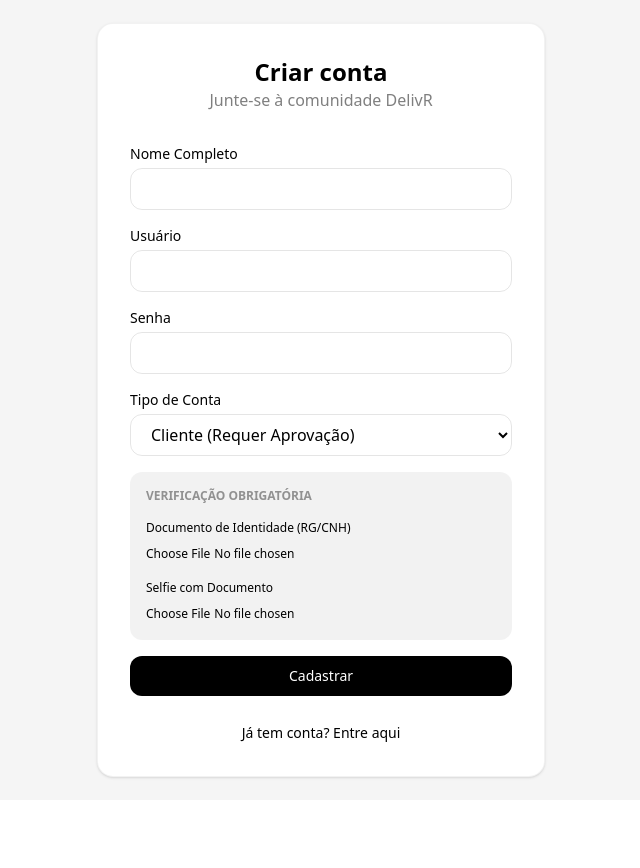
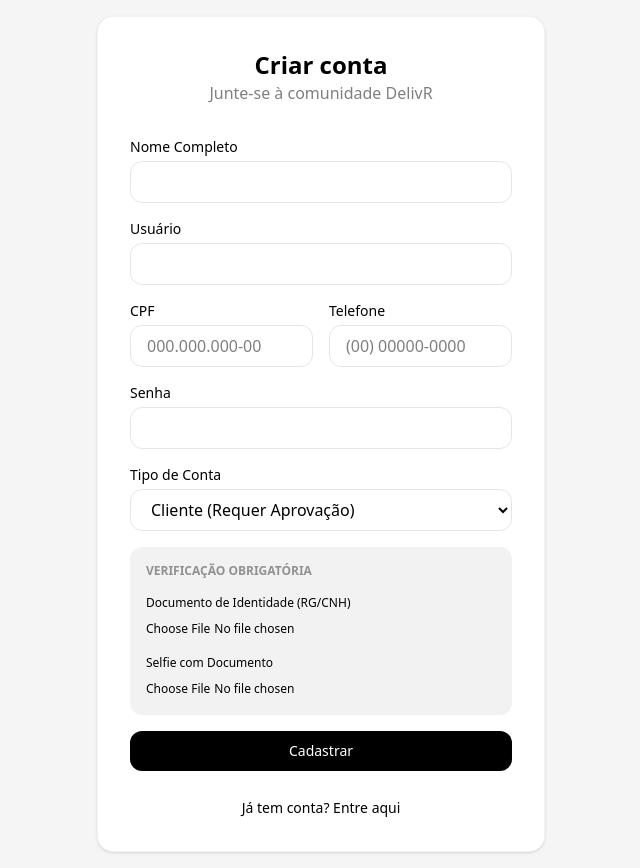
Before and after one commit to michaelmariano3523-wq/delivr-delivery-platform, a React (Vite) app: page / in a window 1280 px wide. Both pictures are taken after a click on the button "Não tem conta? Cadastre-se". Shown: the whole page, without its empty margins (319-959 px from the left). Before the commit the page ends 800 px from the top, so only its background shows below. Built offline with nearby package versions, Linux system fonts and the light colour scheme.

Commit message:
fix: Pagar.me PIX QR code generation with real customer data

```diff
--- a/server.ts
+++ b/server.ts
@@ -75,7 +75,7 @@
 // Migration: Add missing columns if they don't exist
 const migrate = () => {
   const tables = {
-    users: { id_document: 'TEXT', selfie: 'TEXT', avatar: 'TEXT' },
+    users: { id_document: 'TEXT', selfie: 'TEXT', avatar: 'TEXT', phone: 'TEXT', cpf: 'TEXT' },
     orders: { client_lat: 'REAL', client_lng: 'REAL', address: 'TEXT', payment_id: 'TEXT', payment_status: 'TEXT' },
     restaurants: { lat: 'REAL', lng: 'REAL' }
   };
@@ -132,11 +132,11 @@
     });
 
     app.post('/api/register', (req, res) => {
-      const { username, password, name, role, id_document, selfie } = req.body;
+      const { username, password, name, role, id_document, selfie, phone, cpf } = req.body;
       try {
         const status = role === 'client' ? 'pending' : 'approved';
-        const result = db.prepare('INSERT INTO users (username, password, role, status, name, id_document, selfie) VALUES (?, ?, ?, ?, ?, ?, ?)')
-          .run(username, password, role, status, name, id_document || null, selfie || null);
+        const result = db.prepare('INSERT INTO users (username, password, role, status, name, id_document, selfie, phone, cpf) VALUES (?, ?, ?, ?, ?, ?, ?, ?, ?)')
+          .run(username, password, role, status, name, id_document || null, selfie || null, phone || null, cpf || null);
         res.json({ id: result.lastInsertRowid, status });
       } catch (e) {
         res.status(400).json({ error: 'Usuário já existe' });
@@ -347,7 +347,7 @@
     app.post('/api/payment/pix', async (req, res) => {
       const { clientId, restaurantId, items, totalPrice, lat, lng, address } = req.body;
 
-      const client = db.prepare('SELECT status FROM users WHERE id = ?').get(clientId) as any;
+      const client = db.prepare('SELECT name, phone, cpf, status FROM users WHERE id = ?').get(clientId) as any;
       if (!client || client.status !== 'approved') {
         return res.status(403).json({ error: 'Sua conta ainda não foi aprovada.' });
       }
@@ -382,9 +382,13 @@
             name: client.name || 'Cliente DelivR',
             email: 'cliente@delivr.app',
             type: 'individual',
-            document: '00000000000', // Test CPF
+            document: (client.cpf || '00000000000').replace(/\D/g, ''),
             phones: {
-              mobile_phone: { country_code: '55', area_code: '11', number: '999999999' }
+              mobile_phone: {
+                country_code: '55',
+                area_code: (client.phone || '11999999999').replace(/\D/g, '').substring(0, 2),
+                number: (client.phone || '11999999999').replace(/\D/g, '').substring(2)
+              }
             }
           },
           payments: [
--- a/src/App.tsx
+++ b/src/App.tsx
@@ -161,6 +161,8 @@
   id_document?: string;
   selfie?: string;
   avatar?: string;
+  phone?: string;
+  cpf?: string;
 }
 
 interface Restaurant {
@@ -378,6 +380,8 @@
   const [role, setRole] = useState<Role>('client');
   const [idDoc, setIdDoc] = useState<string | null>(null);
   const [selfie, setSelfie] = useState<string | null>(null);
+  const [phone, setPhone] = useState('');
+  const [cpf, setCpf] = useState('');
   const [error, setError] = useState('');
 
   const handleFileChange = (e: React.ChangeEvent<HTMLInputElement>, setter: (val: string) => void) => {
@@ -398,7 +402,7 @@
     const res = await fetch('/api/register', {
       method: 'POST',
       headers: { 'Content-Type': 'application/json' },
-      body: JSON.stringify({ username, password, name, role, id_document: idDoc, selfie })
+      body: JSON.stringify({ username, password, name, role, id_document: idDoc, selfie, phone, cpf })
     });
     const data = await res.json();
     if (res.ok) onRegister();
@@ -433,6 +437,30 @@
                 className="w-full rounded-xl border border-black/10 px-4 py-2 focus:border-black focus:outline-none"
                 required
               />
+            </div>
+            <div className="grid grid-cols-2 gap-4">
+              <div>
+                <label className="mb-1 block text-sm font-medium">CPF</label>
+                <input
+                  type="text"
+                  placeholder="000.000.000-00"
+                  value={cpf}
+                  onChange={(e) => setCpf(e.target.value)}
+                  className="w-full rounded-xl border border-black/10 px-4 py-2 focus:border-black focus:outline-none"
+                  required
+                />
+              </div>
+              <div>
+                <label className="mb-1 block text-sm font-medium">Telefone</label>
+                <input
+                  type="text"
+                  placeholder="(00) 00000-0000"
+                  value={phone}
+                  onChange={(e) => setPhone(e.target.value)}
+                  className="w-full rounded-xl border border-black/10 px-4 py-2 focus:border-black focus:outline-none"
+                  required
+                />
+              </div>
             </div>
             <div>
               <label className="mb-1 block text-sm font-medium">Senha</label>
```
